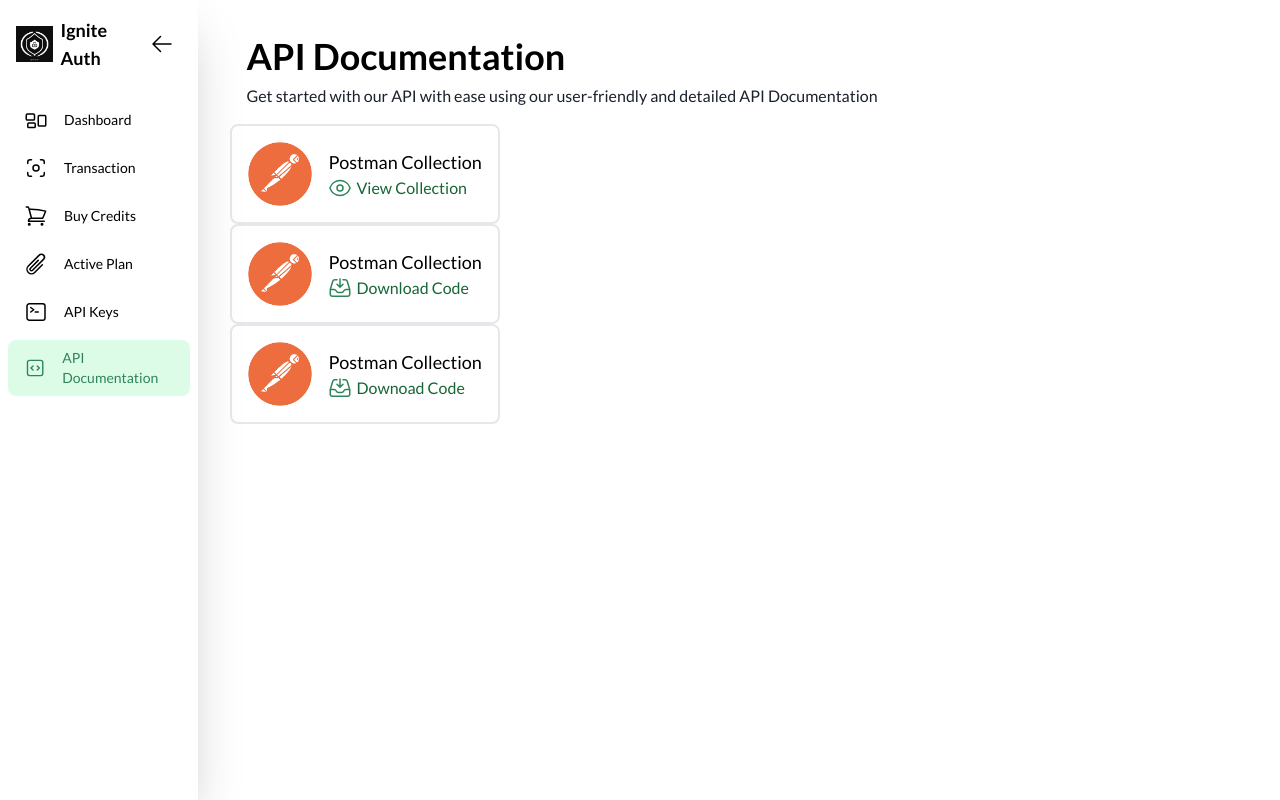
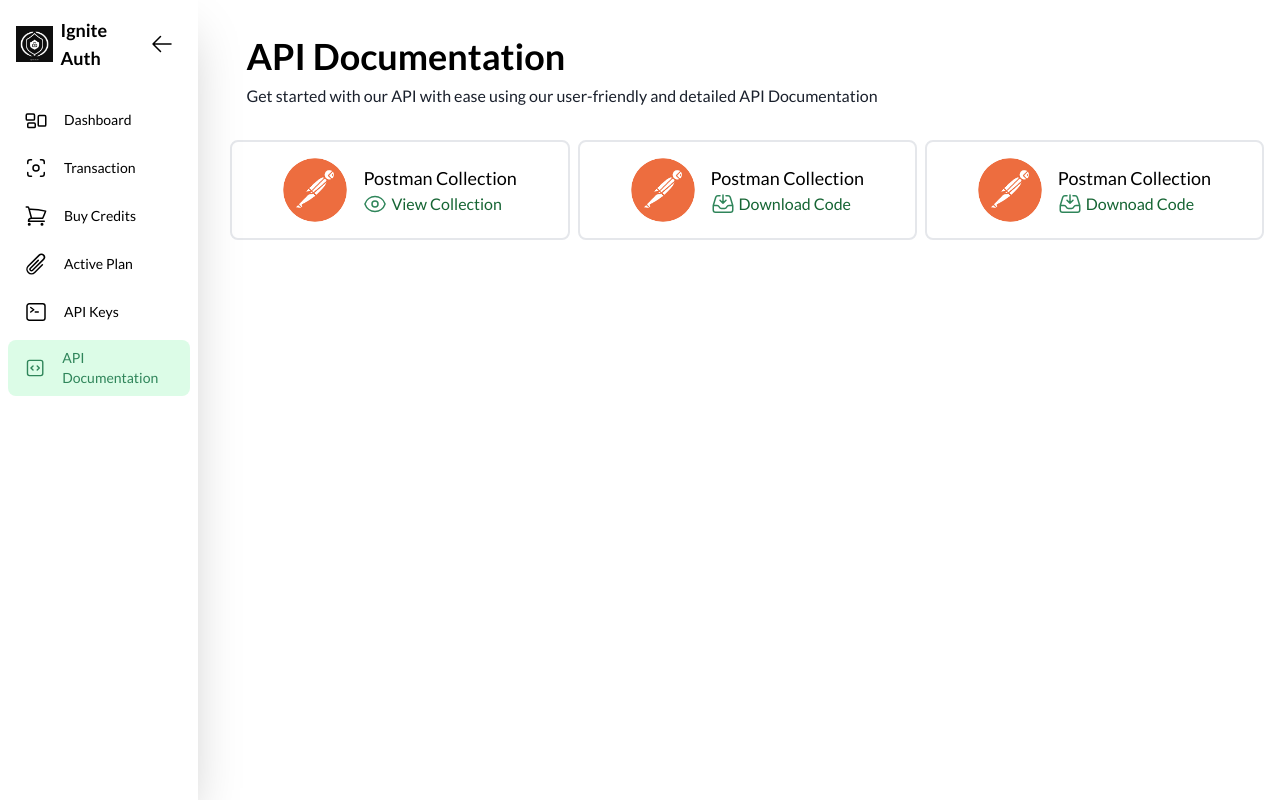
Before and after one commit to abhinnvyas/ignite-auth, a Next.js app: page /user/api_documentation in a window 1280 px wide. Built offline with nearby package versions, Linux system fonts and the light colour scheme.

Commit message:
Created the Api Documentation Page.

```diff
--- a/components/API Documentation/Card.jsx
+++ b/components/API Documentation/Card.jsx
@@ -5,7 +5,7 @@
 function Card({ image, heading, Icon, linktext, link }) {
   return (
     <Link href={link}>
-      <div className="flex items-center justify-center space-x-4 border-2 rounded-lg p-4 w-fit ">
+      <div className="w-full flex items-center justify-center space-x-4 border-2 rounded-lg p-4  ">
         <div>
           <Image className="w-16 h-16 rounded-full" src={image} />
         </div>
--- a/components/API Documentation/Section2.jsx
+++ b/components/API Documentation/Section2.jsx
@@ -5,7 +5,8 @@
 
 function Section2() {
   return (
-    <div>
+    <div className="flex flex-col lg:flex-row lg:space-x-2 lg:space-y-0 space-y-2 mb-10 mt-4 w-full justify-evenly">
+      <div className="flex-1">
         <Card
           image={PostmanLogo}
           heading={"Postman Collection"}
@@ -15,6 +16,8 @@
             "https://documenter.getpostman.com/view/26156306/2s9YeN39Gr#e619855a-2e3f-434a-b5f4-634653cd81f9"
           }
         />
+      </div>
+      <div className="flex-1">
         <Card
           image={PostmanLogo}
           heading={"Postman Collection"}
@@ -24,6 +27,8 @@
             "https://documenter.getpostman.com/view/26156306/2s9YeN39Gr#e619855a-2e3f-434a-b5f4-634653cd81f9"
           }
         />
+      </div>
+      <div className="flex-1">
         <Card
           image={PostmanLogo}
           heading={"Postman Collection"}
@@ -34,6 +39,7 @@
           }
         />
       </div>
+    </div>
   );
 }
 
```
Lines whose indentation alone changed are shown as unchanged.
